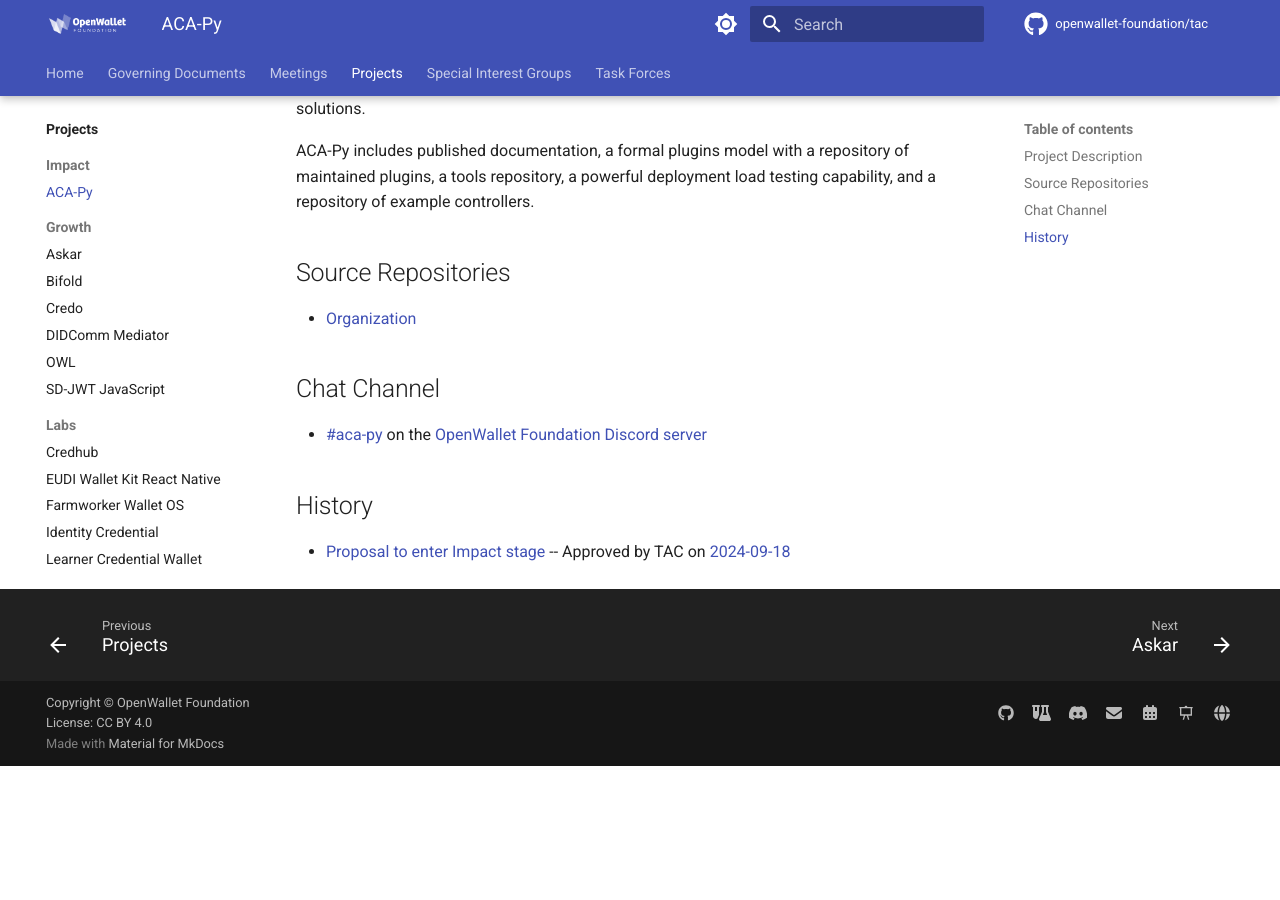
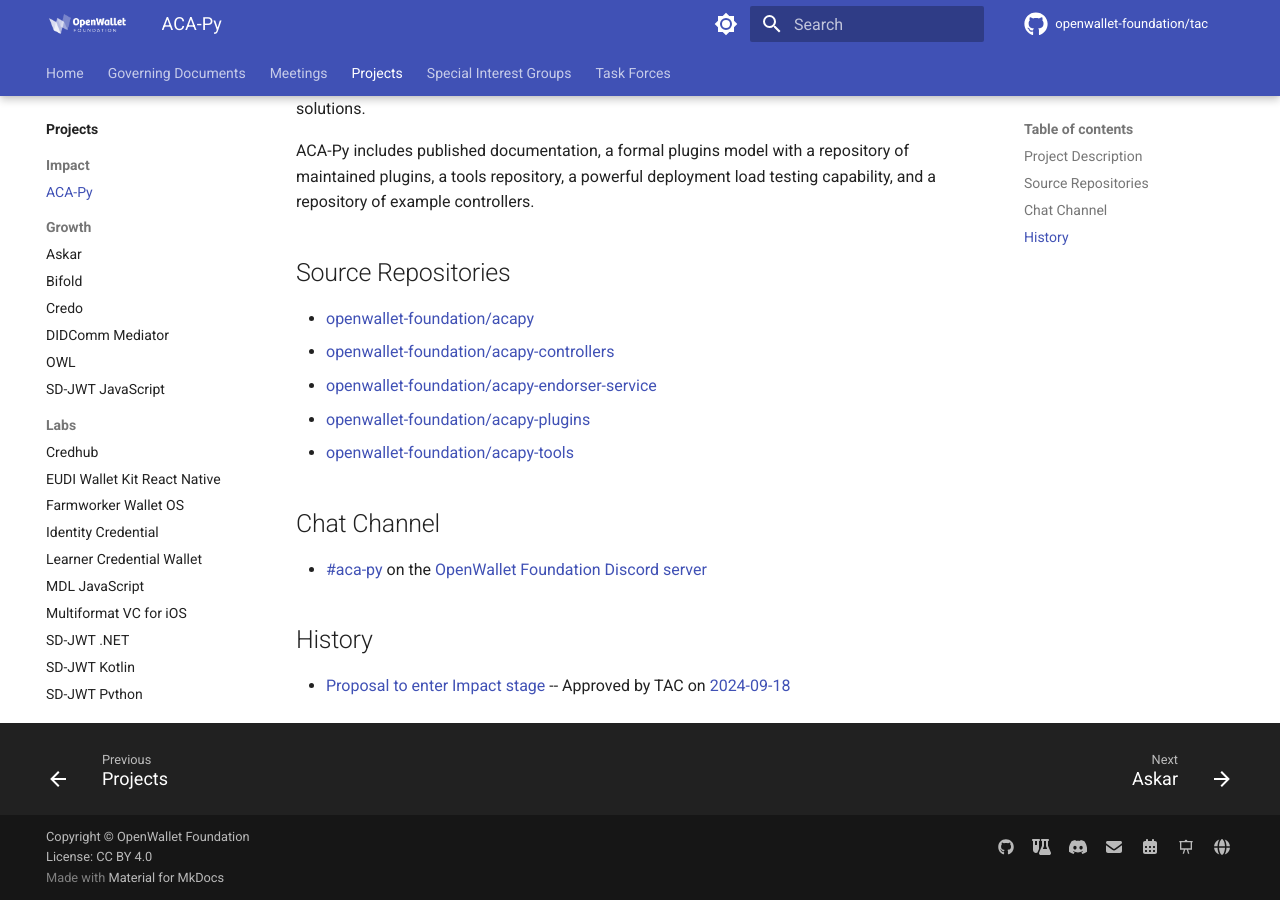
Before and after one commit to openwallet-foundation/tac, an MkDocs documentation site: the page built from docs/projects/aca-py.md, in a window 1280 px wide and 900 px high, scrolled down 782 px. Built offline with MkDocs 1.6.1 and Material for MkDocs 9.7.7, drawn with Linux system fonts in a browser that asks for light colours; comment, search, counter and statistics services are not loaded; before the commit the page ends 1548 px from its top, so only the background shows below that.

Commit message:
Update GitHub links
Signed-off-by: Tracy Kuhrt <tracy.a.kuhrt@accenture.com>

```diff
--- a/docs/projects/aca-py.md
+++ b/docs/projects/aca-py.md
@@ -13,7 +13,11 @@
 
 ## Source Repositories
 
-- [Organization](https://github.com/ACA-py)
+- [openwallet-foundation/acapy](https://github.com/openwallet-foundation/acapy)
+- [openwallet-foundation/acapy-controllers](https://github.com/openwallet-foundation/acapy-controllers)
+- [openwallet-foundation/acapy-endorser-service](https://github.com/openwallet-foundation/acapy-endorser-service)
+- [openwallet-foundation/acapy-plugins](https://github.com/openwallet-foundation/acapy-plugins)
+- [openwallet-foundation/acapy-tools](https://github.com/openwallet-foundation/acapy-tools)
 
 ## Chat Channel
 - [#aca-py](https://discord.com/channels/1022962884864643214/1286299858994462842) on the [OpenWallet Foundation Discord server](https://discord.gg/openwalletfoundation)
```
